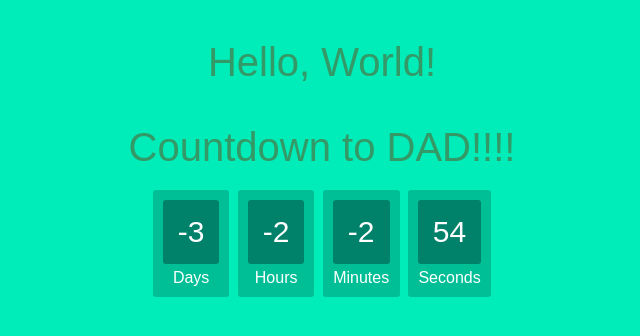
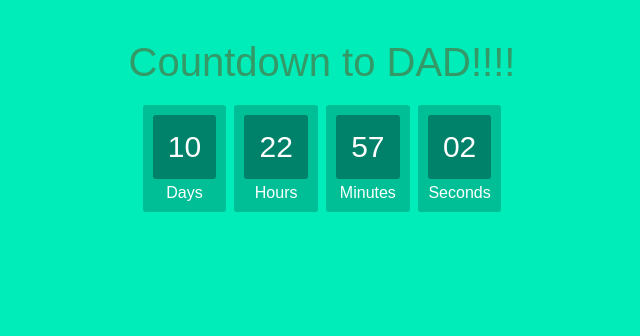
Before and after one commit to ndauten/ndauten.github.io, a website: page xfkdalw/index.html in a window 1280 px wide. Shown: the whole page, without its empty margins (318-958 px from the left). Drawn offline with Linux system fonts and the light colour scheme.

Commit message:
rm helloworld and update next visit time
Signed-off-by: Nathan Dautenhahn <ndd@rice.edu>

```diff
--- a/xfkdalw/index.html
+++ b/xfkdalw/index.html
@@ -6,8 +6,6 @@
     <script async src="./js/timer.js"></script>
   </head>
   <body>
-    <h1>Hello, World!</h1>
-    <h4 id='date'></h4>
     <h1>Countdown to DAD!!!!</h1>
     <div id="clockdiv">
       <div>
--- a/xfkdalw/js/timer.js
+++ b/xfkdalw/js/timer.js
@@ -1,4 +1,4 @@
-
+// Got from: https://www.sitepoint.com/build-javascript-countdown-timer-no-dependencies/
 function getTimeRemaining(endtime) {
   const total = Date.parse(endtime) - Date.parse(new Date());
   const seconds = Math.floor((total / 1000) % 60);
@@ -40,5 +40,5 @@ function initializeClock(id, endtime) {
 }
 
 //const deadline = new Date(Date.parse(new Date()) + 15 * 24 * 60 * 60 * 1000);
-const deadline = 'February 3 2023 18:00:59 GMT-0600';
+const deadline = 'February 16 2023 18:00:00 GMT-0600';
 initializeClock('clockdiv', deadline);
```
